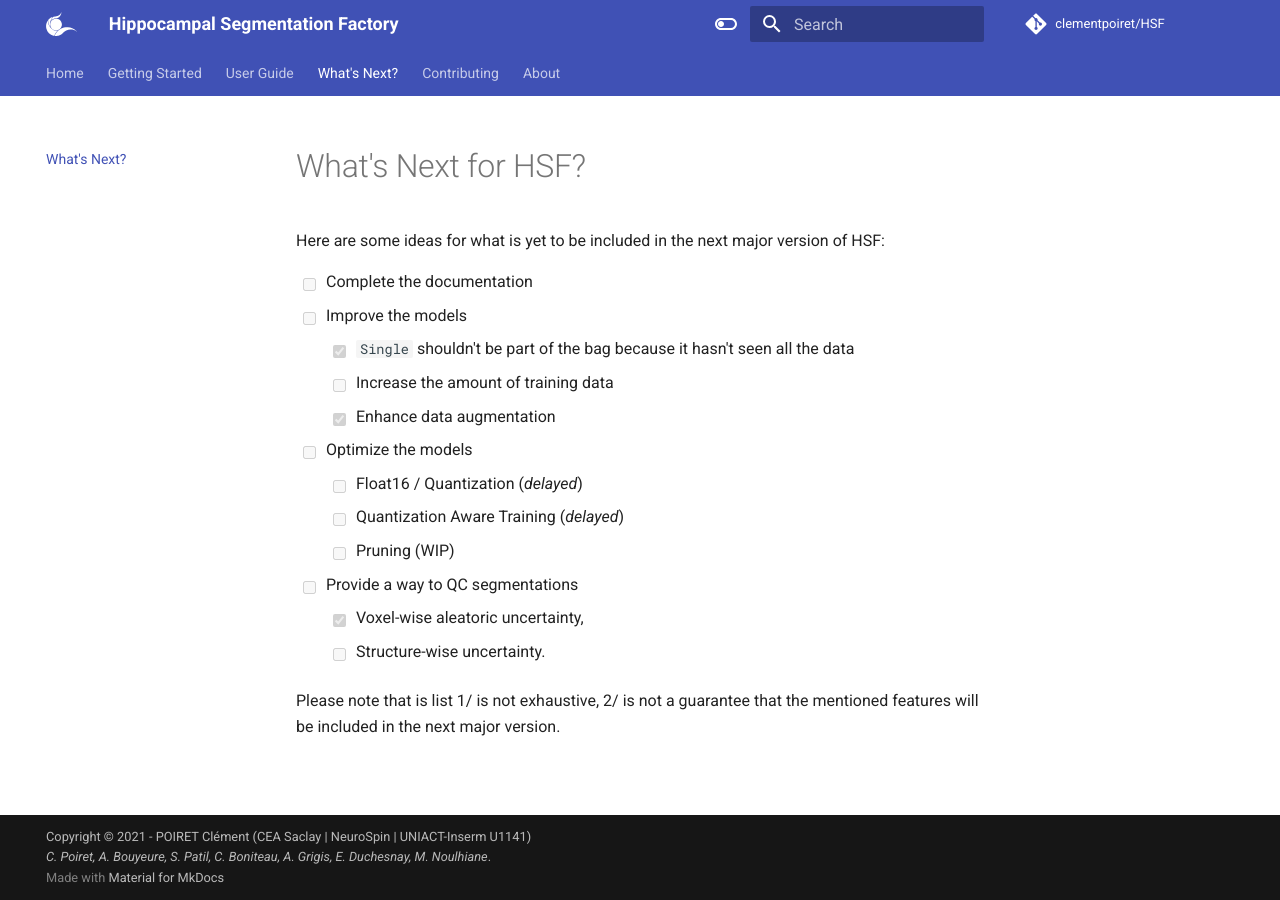
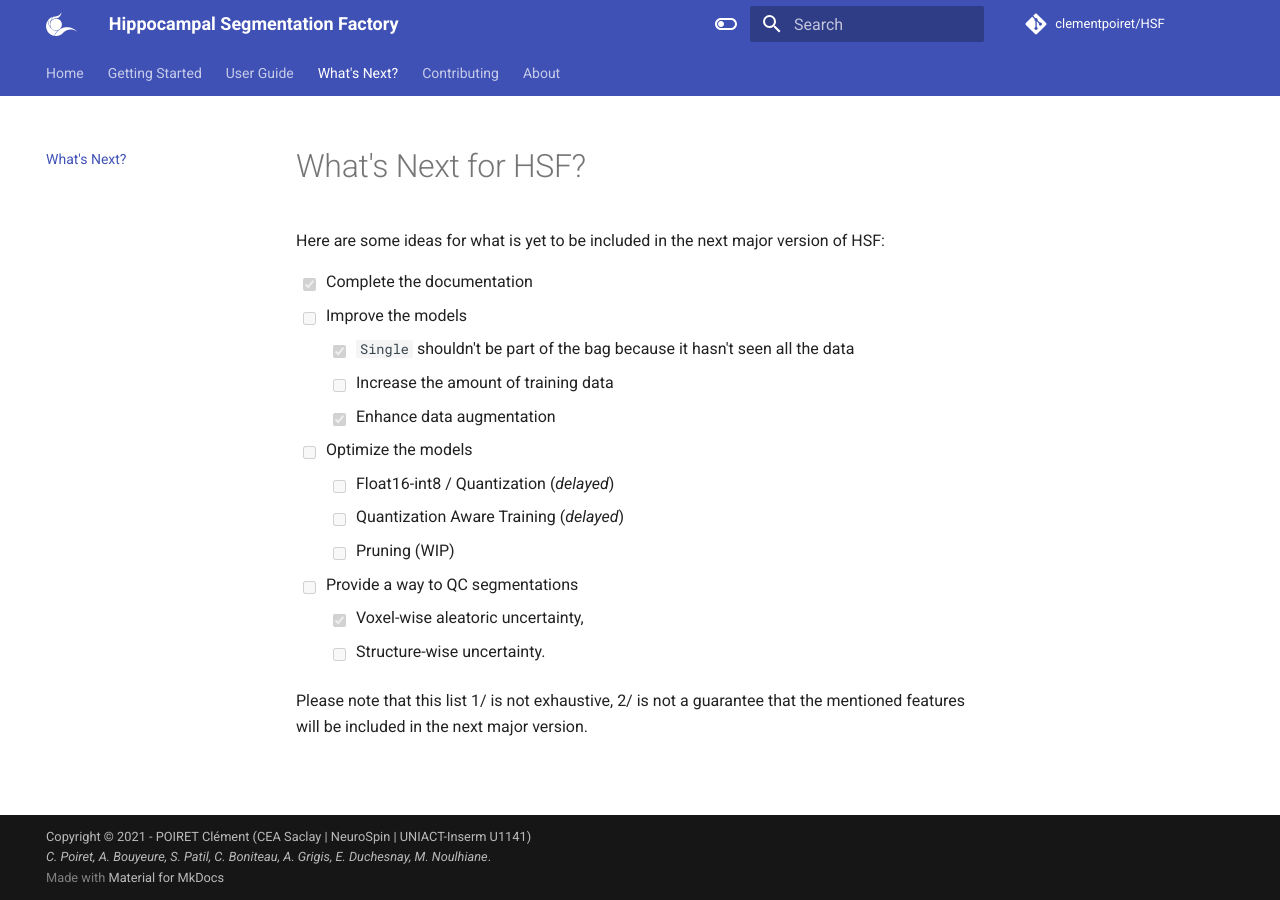
Before and after one commit to clementpoiret/HSF, an MkDocs documentation site: the page built from docs/whats-next.md, in a window 1280 px wide. Built offline with MkDocs 1.6.1 and Material for MkDocs 9.7.7, drawn with Linux system fonts in a browser that asks for light colours; comment, search, counter and statistics services are not loaded; the version menu is left out.

Commit message:
[DOCS] Fix typo

```diff
--- a/docs/whats-next.md
+++ b/docs/whats-next.md
@@ -2,17 +2,17 @@
 
 Here are some ideas for what is yet to be included in the next major version of HSF:
 
-- [ ] Complete the documentation
+- [x] Complete the documentation
 - [ ] Improve the models
     * [x] `Single` shouldn't be part of the bag because it hasn't seen all the data
     * [ ] Increase the amount of training data
     * [x] Enhance data augmentation
 - [ ] Optimize the models
-    * [ ] Float16 / Quantization (*delayed*)
+    * [ ] Float16-int8 / Quantization (*delayed*)
     * [ ] Quantization Aware Training (*delayed*)
     * [ ] Pruning (WIP)
 - [ ] Provide a way to QC segmentations
     * [x] Voxel-wise aleatoric uncertainty,
     * [ ] Structure-wise uncertainty.
 
-Please note that is list 1/ is not exhaustive, 2/ is not a guarantee that the mentioned features will be included in the next major version.
+Please note that this list 1/ is not exhaustive, 2/ is not a guarantee that the mentioned features will be included in the next major version.
```
